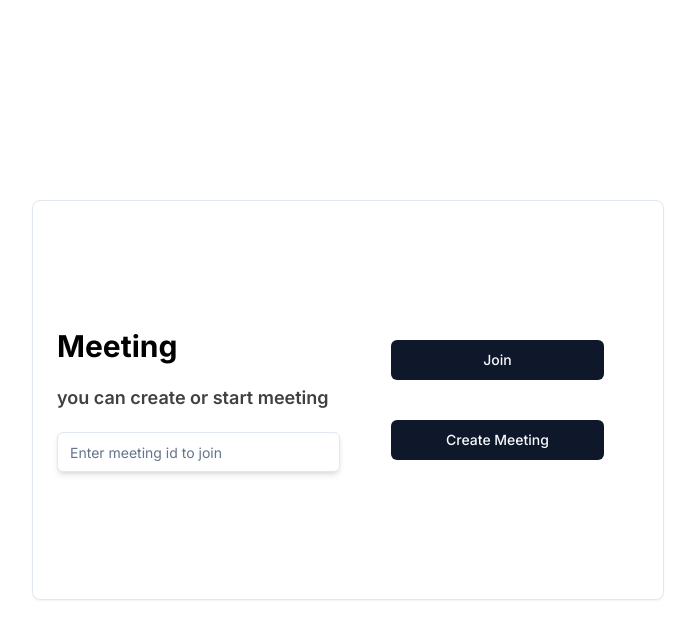
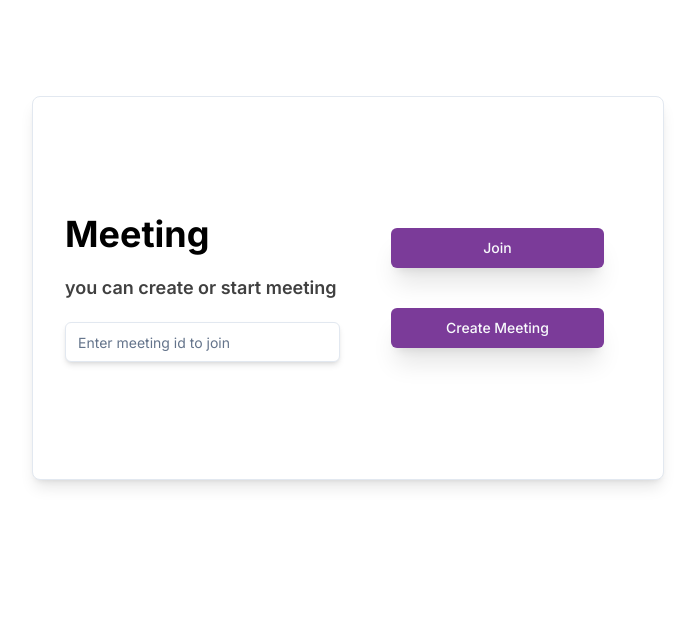
Before and after one commit to tezena/Guddumaalee, a Next.js app: page /videoCall in a window 1280 px wide. Shown: the top 638 px of the page, without its empty margins (292-987 px from the left). Built offline with nearby package versions, Linux system fonts and the light colour scheme; no server answers.

Commit message:
join screen made responsive

```diff
--- /dev/null
+++ b/src/app/client/videoCall/page.tsx
@@ -0,0 +1,12 @@
+"use client";
+import VideoCall from "../../videoCall/page";
+
+const Page = () => {
+  return (
+    <div className=" min-w-full   min-h-screen ">
+      <VideoCall />
+    </div>
+  );
+};
+
+export default Page;
--- a/src/app/videoCall/components/joinScreen.tsx
+++ b/src/app/videoCall/components/joinScreen.tsx
@@ -25,9 +25,9 @@ export default function JoinScreen({
     };
     return (
 
-        <Card className=" flex flex-row items-center  p-4 my-4 w-1/2 h-1/2 ">
-        <div className="w-1/2 px-2 flex flex-col gap-y-5 ">
-        <h1 className="text-3xl font-bold text-black ">Meeting</h1>
+        <Card className=" flex md:flex-row flex-col md:items-center    p-4 my-4 w-1/2 h-1/2 min-h-96 mt-24  shadow-lg">
+        <div className="md:w-1/2 w-full px-2 flex flex-col gap-y-5 md:pl-4 mx-auto">
+        <h1 className="text-4xl font-bold text-black ">Meeting</h1>
       <h5 className="text-lg font-semibold text-black/75">you can create or start meeting</h5>
       <Input type="text" placeholder="Enter meeting id to join" onChange={(e) => {
             setMeetingId(e.target.value);
@@ -36,9 +36,9 @@ export default function JoinScreen({
            />
         </div>
 
-        <div className="w-1/2 px-2 flex flex-col gap-y-10 items-center">
-        <Button onClick={()=>onClick()} className="w-3/4 ">Join</Button>
-        <Button onClick={()=>onClick()} className="w-3/4">Create Meeting</Button>
+        <div className="md:w-1/2 w-full px-2 flex flex-col md:gap-y-10 gap-y-5 items-center my-auto">
+        <Button onClick={()=>onClick()} className="md:w-3/4 w-full shadow-xl bg-[#7B3B99] ">Join</Button>
+        <Button onClick={()=>onClick()} className="md:w-3/4 w-full  shadow-xl bg-[#7B3B99]">Create Meeting</Button>
     </div>
   </Card>
 
--- a/src/app/videoCall/page.tsx
+++ b/src/app/videoCall/page.tsx
@@ -27,7 +27,7 @@ import MeetingView from "./components/meetingView";
 
 
 
-const Page=()=> {
+const VideoCall=()=> {
   const [meetingId, setMeetingId] = useState < string>()
 
   //Getting the meeting id by calling the api we just wrote
@@ -61,7 +61,7 @@ const Page=()=> {
     </MeetingProvider>
     </div>
   ) : (
-    <div className=" flex items-center justify-center px-2 h-screen">
+    <div className="  px-2 h-full w-full min-h-screen flex justify-center ">
 
     <JoinScreen getMeetingAndToken={getMeetingAndToken}  />
     </div>
@@ -69,4 +69,4 @@ const Page=()=> {
   )
 }
 
-export default Page;
+export default VideoCall;
```
